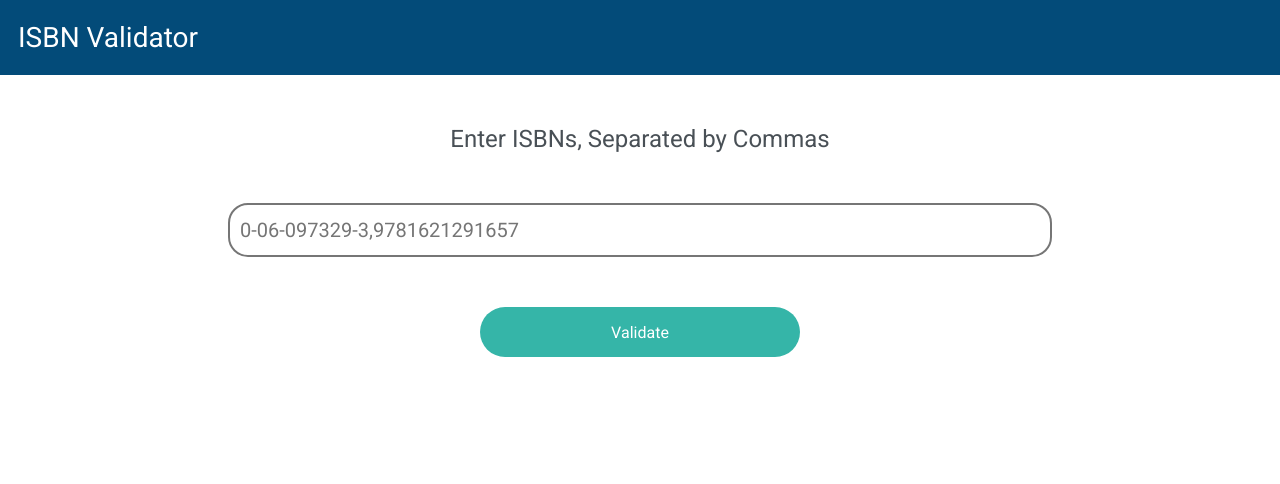
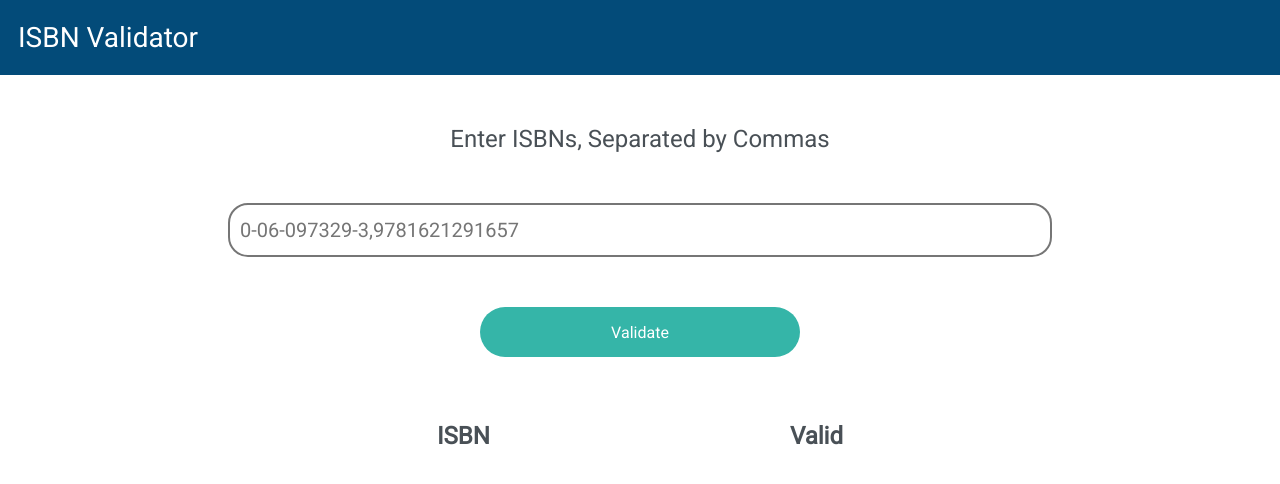
Before and after one commit to ajcnyc/IsbnFinder, an Angular app in the folder isbnfinder/src/main/resources/frontend/angular-isbn-finder/: page / in a window 1280 px wide. Shown: the top 484 px of the page. Built offline with nearby package versions, Linux system fonts and the light colour scheme.

Commit message:
Got frontend working

```diff
--- a/isbnfinder/src/main/resources/frontend/angular-isbn-finder/src/app/home/home.component.html
+++ b/isbnfinder/src/main/resources/frontend/angular-isbn-finder/src/app/home/home.component.html
@@ -2,5 +2,5 @@
     <p id="instructions" class="text">Enter ISBNs, Separated by Commas</p>
     <input id="isbn-field" type="text" placeholder="0-06-097329-3,9781621291657">
     <input id="validate-btn" class="button" type="button" value="Validate" (click)="validate()">
-    <p id="test">{{output}}</p>
+    <app-isbn-table [output]="output"></app-isbn-table>
 </div>
--- a/isbnfinder/src/main/resources/frontend/angular-isbn-finder/src/app/home/home.component.ts
+++ b/isbnfinder/src/main/resources/frontend/angular-isbn-finder/src/app/home/home.component.ts
@@ -8,14 +8,16 @@ import { Isbn } from './isbn';
   styleUrls: ['./home.component.css']
 })
 export class HomeComponent {
-  output: string = '';
+  output: Isbn[] = [];
 
-  constructor(private isbnService: IsbnService) {}
+  constructor(private isbnService: IsbnService) { }
 
   validate() {
-    let requestCsv:string = (<HTMLInputElement> document.getElementById('isbn-field')).value;
-    this.isbnService.validateIsbns(requestCsv).subscribe((result: Isbn[]) => {
-      this.output = JSON.stringify(result);
-   });
+    let requestCsv: string = (<HTMLInputElement>document.getElementById('isbn-field')).value;
+    if (requestCsv.length > 0) {
+      this.isbnService.validateIsbns(requestCsv).subscribe((result: Isbn[]) => {
+        this.output = result;
+      });
+    }
   }
 }
--- a/isbnfinder/src/main/resources/frontend/angular-isbn-finder/src/app/home/isbn-table/isbn-table.component.css
+++ b/isbnfinder/src/main/resources/frontend/angular-isbn-finder/src/app/home/isbn-table/isbn-table.component.css
@@ -0,0 +1,39 @@
+#results-table {
+    margin: auto;
+    margin-top: 50px;
+
+    border-spacing: 300px 15px;
+
+    font-size: 24px;
+}
+
+/* Folding Mobile */
+@media screen and (max-width: 360px) {
+    #results-table {
+        border-spacing: 10px 0px;
+        font-size: 16px;
+    }
+}
+
+/* Mobile */
+@media screen and (min-width: 360px) and (max-width: 600px) {
+    #results-table {
+        border-spacing: 20px 15px;
+        font-size: 22px;
+
+    }
+}
+
+/* Tablets */
+@media screen and (min-width: 600px) and (max-width: 992px) {
+    #results-table {
+        border-spacing: 125px 15px;
+    }
+}
+
+/* Desktop */
+@media screen and (min-width: 992px) {
+    #results-table {
+        border-spacing: 300px 15px;
+    }
+}
--- a/isbnfinder/src/main/resources/frontend/angular-isbn-finder/src/app/home/isbn-table/isbn-table.component.html
+++ b/isbnfinder/src/main/resources/frontend/angular-isbn-finder/src/app/home/isbn-table/isbn-table.component.html
@@ -1 +1,14 @@
-<p>isbn-table works!</p>
+<table id="results-table">
+    <thead>
+        <tr>
+            <th class="text">ISBN</th>
+            <th class="text">Valid</th>
+        </tr>
+    </thead>
+    <tbody>
+        <tr *ngFor="let isbn of output">
+            <td class="text">{{isbn.isbn}}</td>
+            <td class="text">{{isbn.validity}}</td>
+        </tr>
+    </tbody>
+</table>
--- a/isbnfinder/src/main/resources/frontend/angular-isbn-finder/src/app/home/isbn-table/isbn-table.component.ts
+++ b/isbnfinder/src/main/resources/frontend/angular-isbn-finder/src/app/home/isbn-table/isbn-table.component.ts
@@ -1,10 +1,17 @@
-import { Component } from '@angular/core';
-
+import { Component, ChangeDetectionStrategy, Input } from '@angular/core';
+import { Isbn } from '../isbn'
 @Component({
   selector: 'app-isbn-table',
   templateUrl: './isbn-table.component.html',
-  styleUrls: ['./isbn-table.component.css']
+  styleUrls: ['./isbn-table.component.css'],
+  changeDetection: ChangeDetectionStrategy.OnPush
+
 })
 export class IsbnTableComponent {
+  @Input() output: Isbn[];
+
+  constructor() {
+    this.output = [];
+  }
 
 }
```
Also changed, not shown: isbnfinder/src/main/resources/frontend/angular-isbn-finder/src/app/home/isbn.ts (+8 -1 lines), 2 other files (tests, documents, lock files or other folders).
